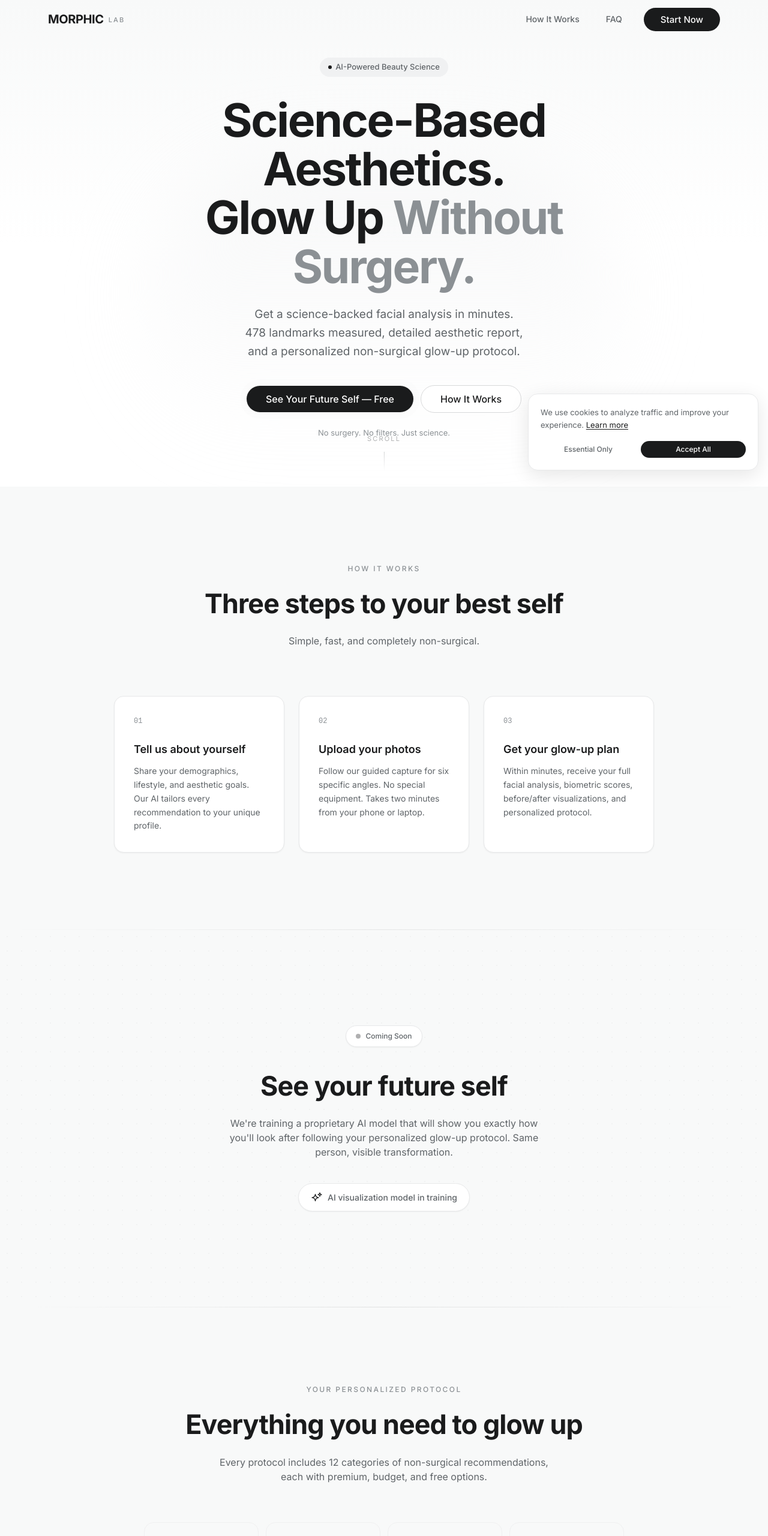
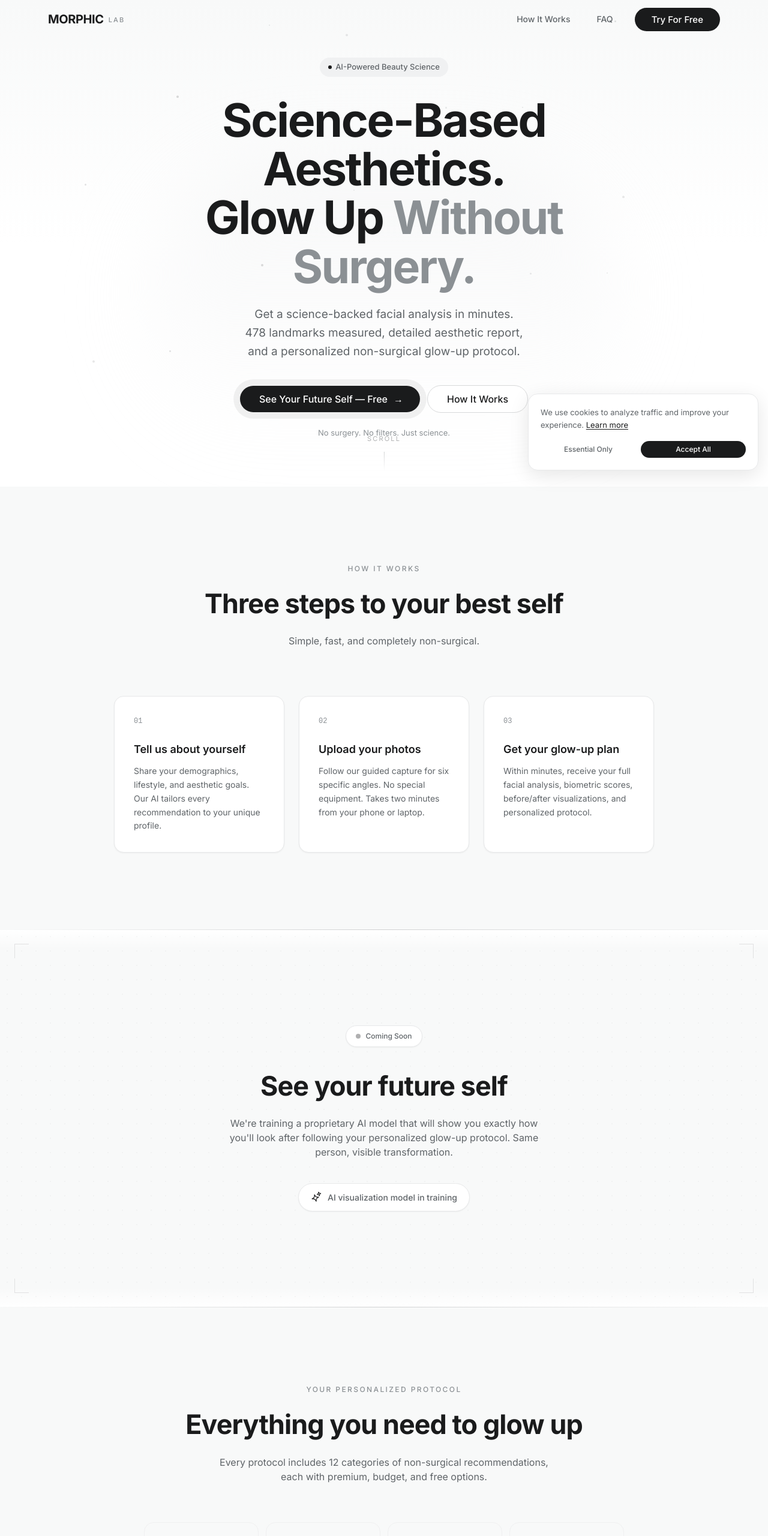
Before and after one commit to micheleghisa/MORPHIC, a Next.js app in the folder frontend/: page / in a window 1280 px wide. Shown: the top 2560 px of the page at 60% size. Built offline with nearby package versions, Linux system fonts and the light colour scheme.

Commit message:
feat: micro tech animations, 'Try For Free' CTA, coming soon section separation

```diff
--- a/frontend/app/globals.css
+++ b/frontend/app/globals.css
@@ -151,6 +151,42 @@
   to { opacity: 1; transform: translateY(0); }
 }
 
+/* ── NEW TECH MICRO ANIMATIONS ── */
+
+@keyframes ctaGlow {
+  0%, 100% { box-shadow: 0 0 0 0 rgba(26, 27, 28, 0.15); }
+  50% { box-shadow: 0 0 0 18px rgba(26, 27, 28, 0); }
+}
+
+@keyframes borderPulse {
+  0%, 100% { border-color: rgba(26, 27, 28, 0.08); }
+  50% { border-color: rgba(26, 27, 28, 0.2); }
+}
+
+@keyframes scanVertical {
+  0% { top: 0%; opacity: 0; }
+  10% { opacity: 1; }
+  90% { opacity: 1; }
+  100% { top: 100%; opacity: 0; }
+}
+
+@keyframes dataFlow {
+  0% { stroke-dashoffset: 100; }
+  100% { stroke-dashoffset: 0; }
+}
+
+@keyframes techFloat {
+  0%, 100% { transform: translateY(0) translateX(0); opacity: 0.5; }
+  25% { transform: translateY(-4px) translateX(2px); opacity: 0.8; }
+  50% { transform: translateY(-2px) translateX(-2px); opacity: 0.6; }
+  75% { transform: translateY(-6px) translateX(1px); opacity: 0.7; }
+}
+
+@keyframes gridShift {
+  0% { background-position: 0 0; }
+  100% { background-position: 24px 24px; }
+}
+
 .animate-fade-up { animation: fadeUp 0.6s cubic-bezier(0.16, 1, 0.3, 1) forwards; }
 .animate-fade-in { animation: fadeIn 0.5s ease-out forwards; }
 .animate-scale-in { animation: scaleIn 0.4s cubic-bezier(0.16, 1, 0.3, 1) forwards; }
@@ -158,6 +194,9 @@
 .animate-slide-right { animation: slideInRight 0.5s ease-out forwards; }
 .animate-float { animation: float 3s ease-in-out infinite; }
 .animate-pulse-glow { animation: pulse-glow 2s ease-in-out infinite; }
+.animate-cta-glow { animation: ctaGlow 2.5s ease-in-out infinite; }
+.animate-border-pulse { animation: borderPulse 3s ease-in-out infinite; }
+.animate-tech-float { animation: techFloat 4s ease-in-out infinite; }
 .animate-shimmer {
   background: linear-gradient(90deg, #f0f0f0 25%, #e4e4e5 50%, #f0f0f0 75%);
   background-size: 200% 100%;
--- a/frontend/app/page.tsx
+++ b/frontend/app/page.tsx
@@ -211,8 +211,9 @@ function Navbar() {
         <div className="hidden md:flex items-center gap-1">
           <a href="#how-it-works" className="btn-ghost">How It Works</a>
           <a href="#faq" className="btn-ghost">FAQ</a>
-          <Link href="/waitlist" className="btn-dark ml-3">
-            Start Now
+          <Link href="/waitlist" className="btn-dark ml-3 relative group animate-cta-glow">
+            Try For Free
+            <span className="absolute inset-0 rounded-full bg-white/10 opacity-0 group-hover:opacity-100 transition-opacity duration-300" />
           </Link>
         </div>
 
@@ -235,7 +236,7 @@ function Navbar() {
             <div className="container-page py-4 flex flex-col gap-2">
               <a href="#how-it-works" className="btn-ghost justify-start" onClick={() => setMobileOpen(false)}>How It Works</a>
               <a href="#faq" className="btn-ghost justify-start" onClick={() => setMobileOpen(false)}>FAQ</a>
-              <Link href="/waitlist" className="btn-dark mt-2 justify-center" onClick={() => setMobileOpen(false)}>Start Now</Link>
+              <Link href="/waitlist" className="btn-dark mt-2 justify-center relative group animate-cta-glow" onClick={() => setMobileOpen(false)}>Try For Free</Link>
             </div>
           </motion.div>
         )}
@@ -245,6 +246,36 @@ function Navbar() {
 }
 
 // ─── HERO ───
+
+function HeroParticles() {
+  return (
+    <div className="absolute inset-0 overflow-hidden pointer-events-none">
+      {Array.from({ length: 18 }).map((_, i) => (
+        <motion.div
+          key={i}
+          className="absolute rounded-full bg-[#1a1b1c]"
+          style={{
+            width: (i % 3) + 2 + "px",
+            height: (i % 3) + 2 + "px",
+            left: `${10 + (i * 23) % 80}%`,
+            top: `${5 + (i * 17) % 85}%`,
+            opacity: 0.06 + (i % 3) * 0.02,
+          }}
+          animate={{
+            y: [(i % 3) * 10, -(i % 3) * 10, (i % 3) * 10],
+            opacity: [0.04 + (i % 3) * 0.02, 0.1 + (i % 3) * 0.03, 0.04 + (i % 3) * 0.02],
+          }}
+          transition={{
+            duration: 6 + (i % 5) * 2,
+            repeat: Infinity,
+            ease: "easeInOut",
+            delay: i * 0.3,
+          }}
+        />
+      ))}
+    </div>
+  );
+}
 
 function HeroSection() {
   const { scrollY } = useScroll();
@@ -257,6 +288,14 @@ function HeroSection() {
       {/* Subtle background */}
       <div className="absolute inset-0 bg-gradient-to-b from-[#f8f9f9] via-white to-white" />
       <div className="absolute top-1/3 left-1/2 -translate-x-1/2 w-[800px] h-[500px] bg-gradient-to-b from-[#f0f1f2]/50 to-transparent rounded-full blur-3xl" />
+      {/* Tech particles */}
+      <HeroParticles />
+      {/* Animated scan line */}
+      <motion.div
+        className="absolute left-0 right-0 h-px bg-gradient-to-r from-transparent via-[#1a1b1c]/8 to-transparent pointer-events-none"
+        animate={{ top: ["10%", "90%", "10%"] }}
+        transition={{ duration: 8, repeat: Infinity, ease: "easeInOut" }}
+      />
 
       <motion.div style={{ opacity: heroOpacity, y: heroY }} className="container-narrow relative z-10 pt-24 pb-20 text-center">
         <motion.div
@@ -298,8 +337,15 @@ function HeroSection() {
           transition={{ duration: 0.7, delay: 0.6, ease: [0.16, 1, 0.3, 1] }}
           className="flex flex-col sm:flex-row items-center justify-center gap-3"
         >
-          <Link href="/waitlist" className="btn-dark text-[16px] px-8 py-3.5 relative group animate-pulse-glow">
-            See Your Future Self — Free
+          <Link href="/waitlist" className="btn-dark text-[16px] px-8 py-3.5 relative group animate-cta-glow">
+            <span>See Your Future Self — Free</span>
+            <motion.span
+              animate={{ x: [0, 4, 0] }}
+              transition={{ duration: 1.5, repeat: Infinity, ease: "easeInOut" }}
+              className="inline-block ml-1.5"
+            >
+              →
+            </motion.span>
             <span className="absolute inset-0 rounded-full bg-white/10 opacity-0 group-hover:opacity-100 transition-opacity duration-300" />
           </Link>
           <a href="#how-it-works" className="btn-outline text-[16px] px-8 py-3.5">
@@ -492,14 +538,40 @@ function ComparisonCards() {
 function VisualizationComingSoon() {
   return (
     <section className="relative py-32 sm:py-40 bg-[#f8f9f9] overflow-hidden">
+      {/* ── Top separator ── */}
+      <div className="absolute top-0 left-0 right-0">
+        <div className="h-px bg-gradient-to-r from-transparent via-[#d0d1d2] to-transparent" />
+        <div className="h-8 bg-gradient-to-b from-white to-transparent" />
+      </div>
+      {/* ── Bottom separator ── */}
+      <div className="absolute bottom-0 left-0 right-0">
+        <div className="h-8 bg-gradient-to-t from-white to-transparent" />
+        <div className="h-px bg-gradient-to-r from-transparent via-[#d0d1d2] to-transparent" />
+      </div>
+
       {/* Tech grid background */}
       <div className="absolute inset-0 opacity-[0.03]" style={{
         backgroundImage: 'radial-gradient(circle, #1a1b1c 1px, transparent 1px)',
         backgroundSize: '24px 24px'
       }} />
-      {/* Animated scan line */}
-      <div className="absolute top-0 left-0 right-0 h-px bg-gradient-to-r from-transparent via-[#1a1b1c]/10 to-transparent animate-pulse-soft" />
-      <div className="absolute bottom-0 left-0 right-0 h-px bg-gradient-to-r from-transparent via-[#1a1b1c]/10 to-transparent animate-pulse-soft" style={{ animationDelay: '1s' }} />
+
+      {/* Animated scan lines — tech feel */}
+      <motion.div
+        className="absolute left-0 right-0 h-px bg-gradient-to-r from-transparent via-[#1a1b1c]/12 to-transparent pointer-events-none"
+        animate={{ top: ["0%", "100%", "0%"] }}
+        transition={{ duration: 7, repeat: Infinity, ease: "linear" }}
+      />
+      <motion.div
+        className="absolute left-0 right-0 h-px bg-gradient-to-r from-transparent via-[#1a1b1c]/06 to-transparent pointer-events-none"
+        animate={{ top: ["30%", "90%", "30%"] }}
+        transition={{ duration: 9, repeat: Infinity, ease: "linear", delay: 3 }}
+      />
+
+      {/* Corner accents */}
+      <div className="absolute top-6 left-6 w-6 h-6 border-l border-t border-[#d0d1d2]/60 pointer-events-none" />
+      <div className="absolute top-6 right-6 w-6 h-6 border-r border-t border-[#d0d1d2]/60 pointer-events-none" />
+      <div className="absolute bottom-6 left-6 w-6 h-6 border-l border-b border-[#d0d1d2]/60 pointer-events-none" />
+      <div className="absolute bottom-6 right-6 w-6 h-6 border-r border-b border-[#d0d1d2]/60 pointer-events-none" />
 
       <div className="container-narrow text-center relative z-10">
         <ScrollReveal>
@@ -520,9 +592,14 @@ function VisualizationComingSoon() {
             Same person, visible transformation.
           </p>
           <div className="inline-flex items-center gap-2 bg-white border border-[#e8e9ea] text-[#5f6468] text-[14px] font-medium px-5 py-3 rounded-full shadow-sm">
-            <svg className="w-5 h-5 text-[#1a1b1c]" fill="none" viewBox="0 0 24 24" stroke="currentColor" strokeWidth={1.5}>
+            <motion.svg
+              className="w-5 h-5 text-[#1a1b1c]"
+              fill="none" viewBox="0 0 24 24" stroke="currentColor" strokeWidth={1.5}
+              animate={{ rotate: [0, 15, -15, 0] }}
+              transition={{ duration: 4, repeat: Infinity, ease: "easeInOut" }}
+            >
               <path strokeLinecap="round" strokeLinejoin="round" d="M9.813 15.904L9 18.75l-.813-2.846a4.5 4.5 0 00-3.09-3.09L2.25 12l2.846-.813a4.5 4.5 0 003.09-3.09L9 5.25l.813 2.846a4.5 4.5 0 003.09 3.09L15.75 12l-2.846.813a4.5 4.5 0 00-3.09 3.09zM18.259 8.715L18 9.75l-.259-1.035a3.375 3.375 0 00-2.455-2.456L14.25 6l1.036-.259a3.375 3.375 0 002.455-2.456L18 2.25l.259 1.035a3.375 3.375 0 002.455 2.456L21.75 6l-1.036.259a3.375 3.375 0 00-2.455 2.456z" />
-            </svg>
+            </motion.svg>
             AI visualization model in training
           </div>
         </ScrollReveal>
@@ -645,7 +722,7 @@ function ProtocolSection() {
         <div className="grid grid-cols-2 sm:grid-cols-3 lg:grid-cols-4 gap-3 max-w-[800px] mx-auto">
           {PROTOCOL_CATEGORIES.map((cat, i) => (
             <ScrollReveal key={cat} delay={i * 0.05}>
-              <div className="card-flat p-4 text-center hover:bg-[#f0f1f2] cursor-default">
+              <div className="card-flat p-4 text-center hover:bg-[#f0f1f2] hover:border-[#d0d1d2] cursor-default group transition-all duration-300">
                 <span className="text-[13px] font-medium text-[#3a3b3c]">{cat}</span>
               </div>
             </ScrollReveal>
@@ -733,8 +810,32 @@ function CountersSection() {
   const { count: seconds, nodeRef: ref4 } = useAnimatedCounter(180, 2);
 
   return (
-    <section className="py-24 sm:py-32 bg-[#1a1b1c] text-white">
-      <div className="container-page">
+    <section className="py-24 sm:py-32 bg-[#1a1b1c] text-white relative overflow-hidden">
+      {/* Tech dot grid background */}
+      <div className="absolute inset-0 opacity-[0.04]" style={{
+        backgroundImage: 'radial-gradient(circle, #ffffff 1px, transparent 1px)',
+        backgroundSize: '32px 32px'
+      }} />
+      {/* Floating data dots */}
+      {Array.from({ length: 6 }).map((_, i) => (
+        <motion.div
+          key={i}
+          className="absolute rounded-full bg-white pointer-events-none"
+          style={{
+            width: "2px",
+            height: "2px",
+            left: `${15 + i * 14}%`,
+            top: `${20 + (i * 11) % 60}%`,
+          }}
+          animate={{ opacity: [0.1, 0.5, 0.1], scale: [1, 2.5, 1] }}
+          transition={{ duration: 3 + i, repeat: Infinity, ease: "easeInOut", delay: i * 0.7 }}
+        />
+      ))}
+      {/* Tech corner accents */}
+      <div className="absolute top-4 left-4 w-4 h-4 border-l border-t border-white/10 pointer-events-none" />
+      <div className="absolute bottom-4 right-4 w-4 h-4 border-r border-b border-white/10 pointer-events-none" />
+
+      <div className="container-page relative z-10">
         <div className="grid grid-cols-2 md:grid-cols-4 gap-8 max-w-[800px] mx-auto text-center">
           {[
             { value: landmarks, ref: ref1, suffix: "", label: "Facial landmarks analyzed" },
@@ -772,8 +873,15 @@ function PricingSection() {
             Get your first analysis completely free. No credit card.
             If you love it, unlock unlimited analyses for .99/month.
           </p>
-          <Link href="/waitlist" className="btn-dark text-[16px] px-10 py-4">
-            See Your Future Self — Free →
+          <Link href="/waitlist" className="btn-dark text-[16px] px-10 py-4 animate-cta-glow group">
+            <span>See Your Future Self — Free</span>
+            <motion.span
+              animate={{ x: [0, 4, 0] }}
+              transition={{ duration: 1.5, repeat: Infinity, ease: "easeInOut" }}
+              className="inline-block ml-1"
+            >
+              →
+            </motion.span>
           </Link>
           <p className="text-[#8b9094] text-[13px] mt-4">
             Coming soon: .99 one-time or .99/year unlimited
@@ -853,6 +961,12 @@ function CTASection() {
     <section className="py-24 sm:py-32 bg-[#1a1b1c] relative overflow-hidden">
       <div className="absolute inset-0 bg-gradient-to-b from-white/5 to-transparent" />
       <div className="absolute top-1/2 left-1/2 -translate-x-1/2 -translate-y-1/2 w-[500px] h-[500px] bg-white/[0.02] rounded-full blur-3xl" />
+      {/* Ambient glow behind CTA button */}
+      <motion.div
+        className="absolute top-1/2 left-1/2 -translate-x-1/2 -translate-y-1/2 w-[300px] h-[60px] bg-white/10 rounded-full blur-2xl pointer-events-none"
+        animate={{ opacity: [0.3, 0.7, 0.3], scale: [1, 1.15, 1] }}
+        transition={{ duration: 3, repeat: Infinity, ease: "easeInOut" }}
+      />
 
       <div className="container-narrow relative z-10 text-center">
         <ScrollReveal>
@@ -865,9 +979,16 @@ function CTASection() {
           </p>
           <Link
             href="/waitlist"
-            className="inline-flex items-center justify-center rounded-full bg-white text-[#1a1b1c] px-8 py-3.5 text-[16px] font-medium hover:bg-[#f0f1f2] active:scale-[0.97] transition-all duration-200"
+            className="inline-flex items-center justify-center gap-2 rounded-full bg-white text-[#1a1b1c] px-10 py-4 text-[17px] font-semibold hover:bg-[#f0f1f2] hover:shadow-[0_0_40px_rgba(255,255,255,0.15)] active:scale-[0.97] transition-all duration-300 animate-cta-glow group"
           >
-            See Your Future Self — Free
+            <span>See Your Future Self — Free</span>
+            <motion.span
+              animate={{ x: [0, 4, 0] }}
+              transition={{ duration: 1.5, repeat: Infinity, ease: "easeInOut" }}
+              className="inline-block"
+            >
+              →
+            </motion.span>
           </Link>
           <p className="text-[#5f6468] text-[13px] mt-4">
             Free trial. No credit card required.
```
